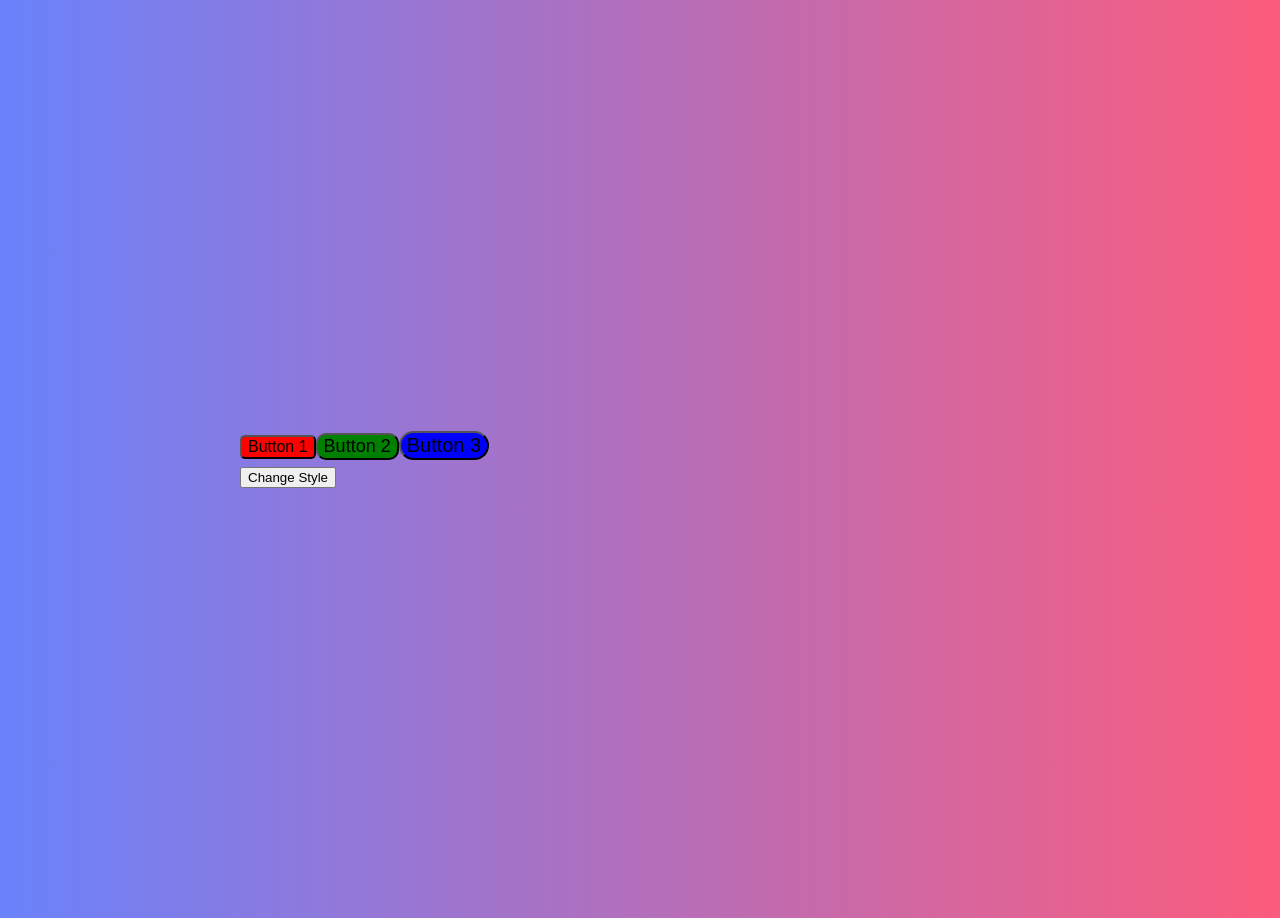
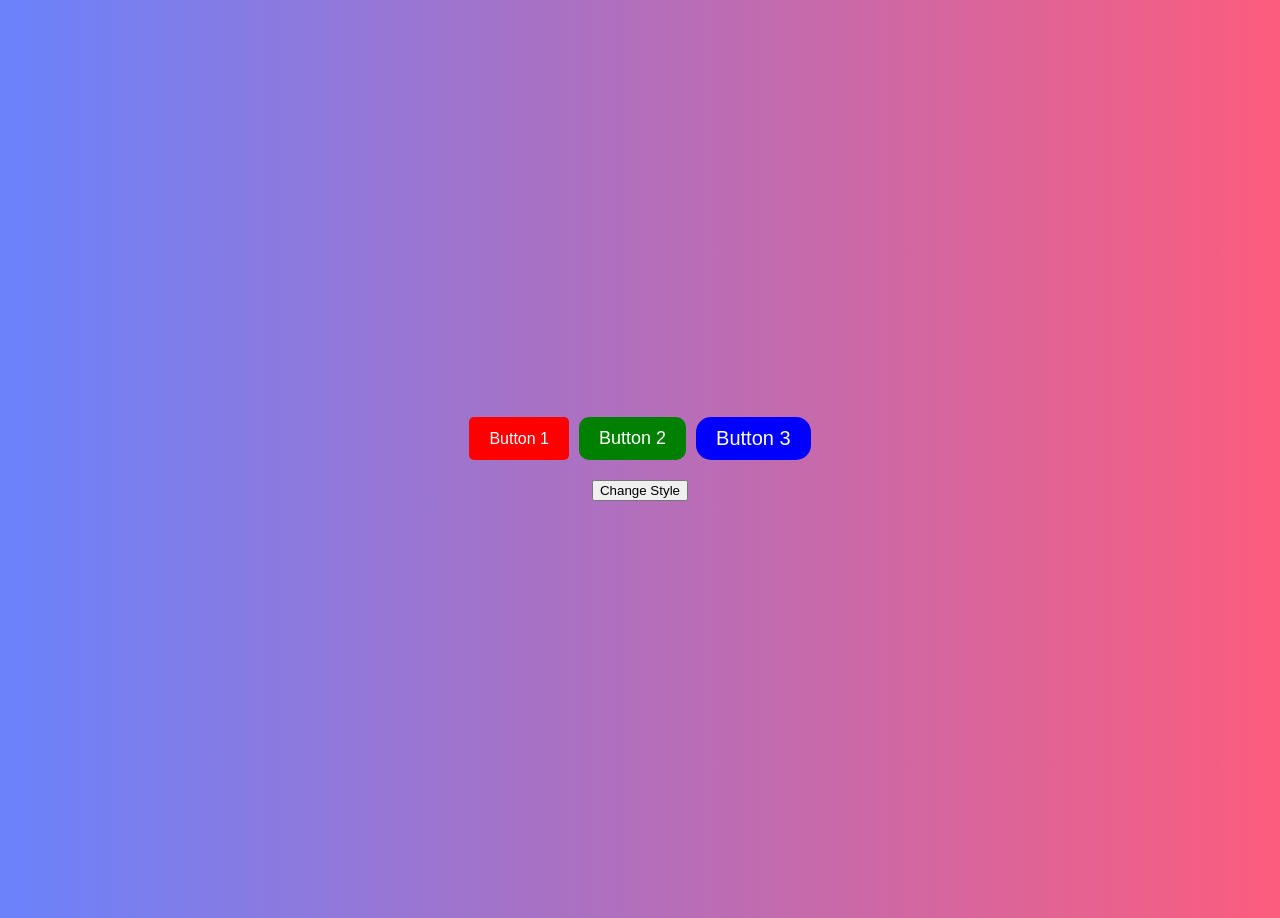
Before and after one commit to NESTECH-K16/react-course, a React (Create React App) app: page / in a window 1280 px wide. Built offline with nearby package versions, Linux system fonts and the light colour scheme.

Commit message:
test button

```diff
--- a/src/App.css
+++ b/src/App.css
@@ -1,106 +1,20 @@
-body {
-	font-size: 24px;
-	line-height: 28px;
+.app-container {
+	display: flex;
+	flex-direction: column;
+	align-items: center;
+	justify-content: center;
+	height: 100vh;
 }
 
-.heading {
-	font-size: 45px;
-	color: #262626;
-}
-.year-current {
-	font-size: 34px;
-	margin-right: 40px;
+.button-container {
+	display: flex;
+	gap: 10px;
+	margin-bottom: 20px;
 }
 
-select {
-	height: 48px;
-	width: 100px;
-	border-radius: 8px;
-	padding: 12px;
+.button-container button {
+	padding: 10px 20px;
+	color: white;
+	border: none;
 	cursor: pointer;
 }
-
-.result {
-	font-size: 48px;
-	color: darkorange;
-	line-height: 48px;
-}
-
-input.username-input {
-	height: 40px;
-	line-height: 40px;
-	padding: 12px;
-	border-radius: 8px;
-	width: 200px;
-	font-size: 24px;
-}
-
-.bordered {
-	border: 1px solid salmon;
-}
-
-#app {
-	max-width: 1200px;
-	width: 800px;
-	margin: auto;
-}
-
-.students-student {
-	background-color: #001f3f;
-	color: white;
-	padding: 40px;
-	border-radius: 10px;
-	margin-top: 24px;
-	display: flex;
-	gap: 24px;
-	justify-content: space-between;
-}
-
-.student-form {
-	background-color: #2ecc40;
-	color: white;
-	padding: 40px;
-	border-radius: 10px;
-	margin-bottom: 48px;
-}
-
-.form-controls {
-	display: flex;
-	flex-direction: column;
-	gap: 16px;
-}
-
-.form-controls input {
-	line-height: 44px;
-	height: 44px;
-	font-size: 20px;
-	border-radius: 4px;
-	outline: none;
-	border: none;
-	padding: 5px 12px;
-}
-.form-actions {
-	display: flex;
-	justify-content: flex-end;
-	margin-top: 36px;
-}
-.form-actions button {
-	height: 44px;
-	line-height: 44px;
-	border-radius: 4px;
-	border: none;
-	padding: 0 24px;
-	font-size: 24px;
-	font-weight: 500;
-	cursor: pointer;
-	transition: all 0.5s ease;
-}
-
-.form-actions button:hover {
-	background-color: white;
-	color: #2ecc40;
-}
-
-.text-center {
-	text-align: center;
-}
--- a/src/App.js
+++ b/src/App.js
@@ -51,7 +51,7 @@ const App = () => {
 	};
 
 	const getRandomFontSize = () => {
-	  const fontSizes = ["14px", "16px", "18px", "20px"];
+	  const fontSizes = ["14px", "16px", "18px", "20px", "24px"];
 	  return fontSizes[Math.floor(Math.random() * fontSizes.length)];
 	};
 
```
